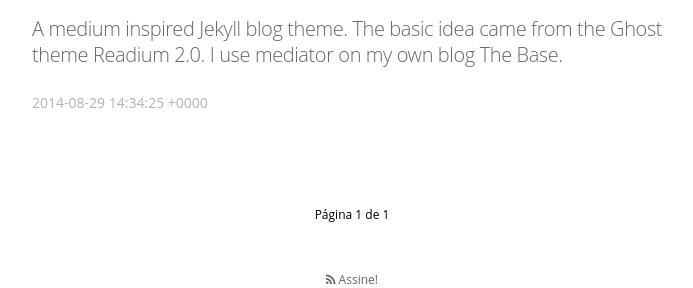
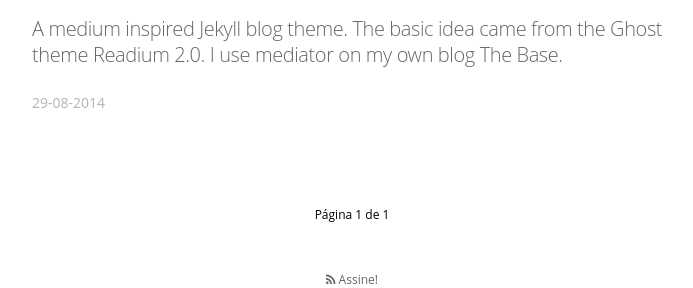
Before and after one commit to filipe-schulz/filipe-schulz.github.io, a Jekyll site: the page built from index.html, in a window 1280 px wide. Shown: the part 1239-1527 px from the top of the page, without its empty margins (288-981 px from the left). Built offline with Jekyll 4.4.1, drawn with Linux system fonts in a browser that asks for light colours; nearby versions of some CDN libraries; some web fonts are replaced; the list of posts is cut into pages by our own code.

Commit message:
alterando data

```diff
--- a/index.html
+++ b/index.html
@@ -66,7 +66,7 @@
               <p>{{ post.excerpt | strip_html | truncatewords: 50 }}</p>
             </section>
             <div class="post-meta">
-              <time datetime="{{ post.date }}">{{ post.date }}</time>
+              <time datetime="{{ post.date | date: "%d-%m-%Y" }}">{{ post.date | date: "%d-%m-%Y" }}</time>
 <!--            <span class="post-tags-set">on {{#foreach tags}}<span class="post-tag-{{slug}}">{{#if @first}}{{else}}, {{/if}}<a href="/tag/{{slug}}">{{name}}</a></span>{{/foreach}}</span>-->
             </div>
           </div>
```
